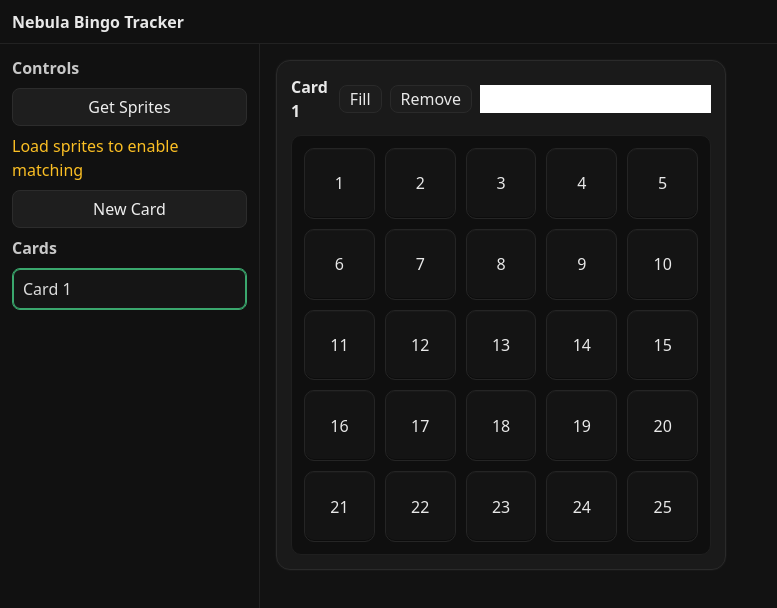
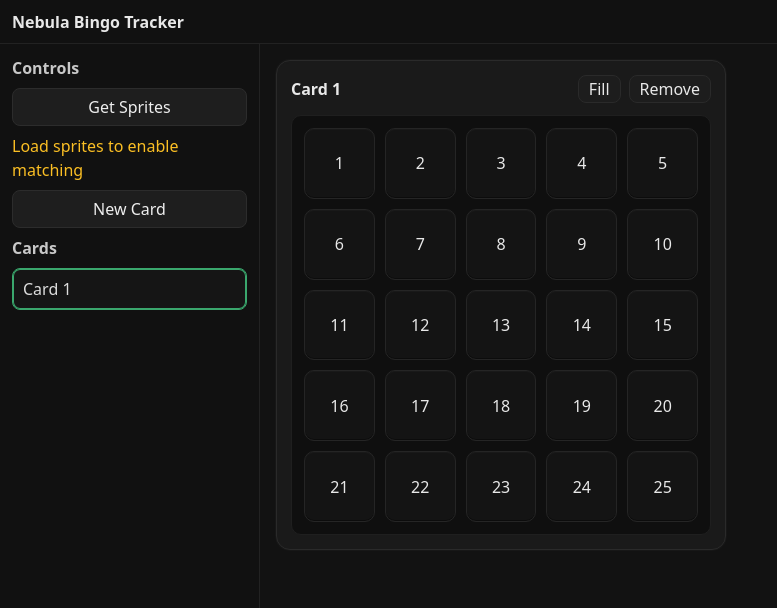
Before and after one commit to IlyeanaPlus/Nebula-Bingo-Tracker, a React (Vite) app: page / in a window 1280 px wide. Both pictures are taken after a click on the button "New Card". Shown: the top 608 px of the page, without its empty margins (0-777 px from the left). Built offline with nearby package versions, Linux system fonts and the light colour scheme.

Commit message:
Gimme back my UI

```diff
--- a/src/components/BingoCardView.jsx
+++ b/src/components/BingoCardView.jsx
@@ -20,8 +20,7 @@ export default function BingoCardView({
   onToggleCell,
   onPickImage,
   onRemove,
-  // CHANGED: accept props for a hidden file input (from useBingoCard)
-  fileInputProps,
+  fileInput,
 }) {
   const safeCells = Array.isArray(cells) && cells.length === 25 ? cells : Array(25).fill(null);
   const safeChecked = Array.isArray(checked) && checked.length === 25 ? checked : Array(25).fill(false);
@@ -41,8 +40,7 @@ export default function BingoCardView({
         <div className="card-actions">
           <button className="btn" onClick={onPickImage} disabled={analyzing}>Fill</button>
           <button className="btn danger" onClick={onRemove} disabled={analyzing}>Remove</button>
-          {/* CHANGED: render the hidden file input here */}
-          <input {...fileInputProps} />
+          {fileInput}
         </div>
       </div>
 
```
